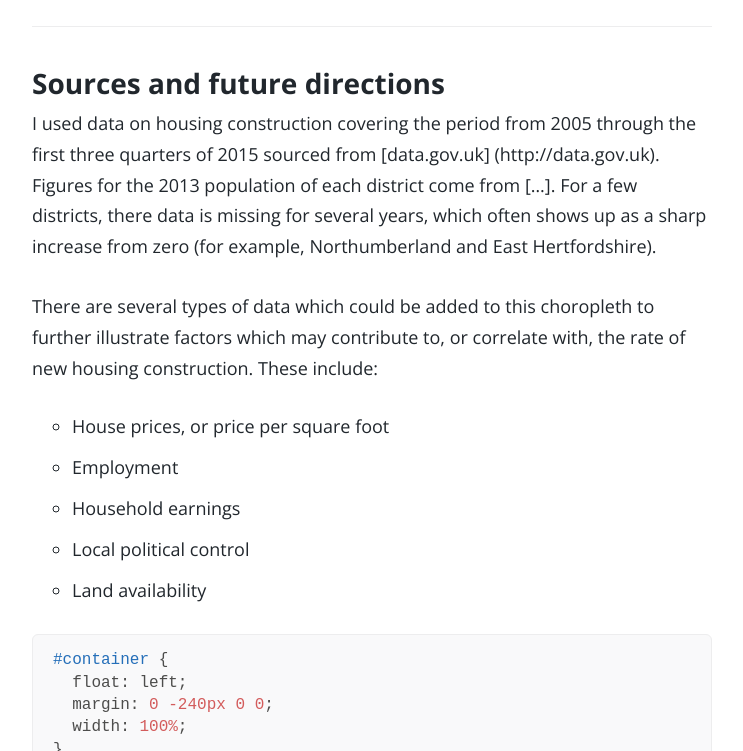
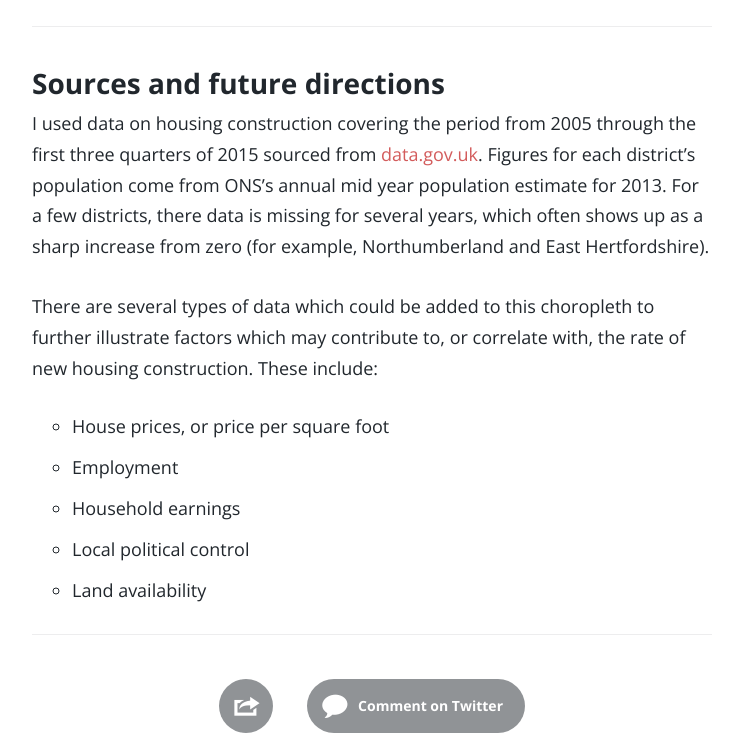
Before and after one commit to fonssagrives/fonssagrives.github.io, a Jekyll site: the page built from _posts/2015-02-13-housing.md, in a window 1280 px wide and 900 px high, scrolled down 2107 px, cut to the strip 149-900 px from the top of the window. Shown: the whole strip, without its empty margins (268-1011 px from the left). Built offline with Jekyll 4.4.1, drawn with Linux system fonts in a browser that asks for light colours; comment, search, counter and statistics services are not loaded.

Commit message:
fixed bullet points

```diff
--- a/_posts/2015-02-13-housing.md
+++ b/_posts/2015-02-13-housing.md
@@ -21,22 +21,13 @@ There is no simple geographic distribution to which districts build more than ot
 
 ## Sources and future directions
 
-I used data on housing construction covering the period from 2005 through the first three quarters of 2015 sourced from [data.gov.uk] (http://data.gov.uk). Figures for the 2013 population of each district come from [...]. For a few districts, there data is missing for several years, which often shows up as a sharp increase from zero (for example, Northumberland and East Hertfordshire).
+I used data on housing construction covering the period from 2005 through the first three quarters of 2015 sourced from [data.gov.uk](http://data.gov.uk). Figures for each district's population come from ONS's annual mid year population estimate for 2013. For a few districts, there data is missing for several years, which often shows up as a sharp increase from zero (for example, Northumberland and East Hertfordshire).
 
 There are several types of data which could be added to this choropleth to further illustrate factors which may contribute to, or correlate with, the rate of new housing construction. These include:
-- House prices, or price per square foot
-- Employment
-- Household earnings
-- Local political control
-- Land availability
-
-{% highlight css %}
-#container {
-  float: left;
-  margin: 0 -240px 0 0;
-  width: 100%;
-}
-{% endhighlight %}
-
+  * House prices, or price per square foot
+  * Employment
+  * Household earnings
+  * Local political control
+  * Land availability
 
 * * *
```
Also changed, not shown: 2 other files.
